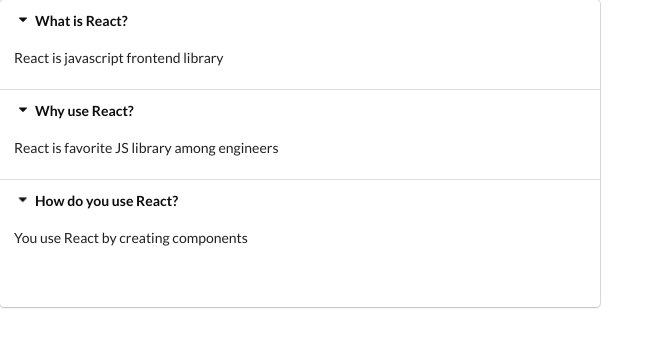
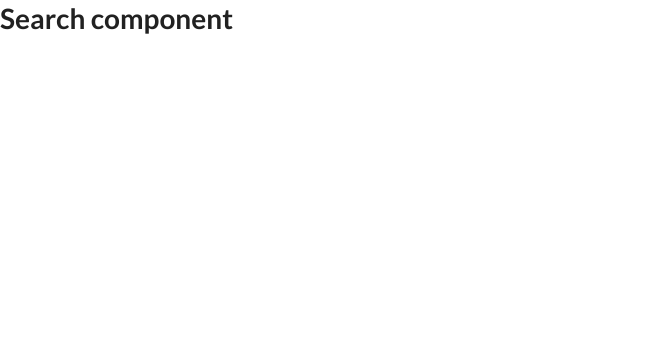
Before and after one commit to aksem62/React-widgets-study, a React (Create React App) app: page / in a window 1280 px wide. Shown: the top 346 px of the page, without its empty margins (0-664 px from the left). Built offline with nearby package versions, Linux system fonts and the light colour scheme.

Commit message:
Scaffolding new component

```diff
--- a/src/App.js
+++ b/src/App.js
@@ -1,5 +1,6 @@
 import React from "react";
 import Accordion from "./components/Accordion";
+import Search from "./components/Search";
 
 const items = [
   {
@@ -19,7 +20,7 @@
 export default () => {
   return (
     <div>
-      <Accordion items={items} />
+      <Search />
     </div>
   );
 };
--- a/src/components/Accordion.js
+++ b/src/components/Accordion.js
@@ -5,25 +5,22 @@
   const onTitleClick = (index) => {
     setActiveIndex(index);
   };
+
   const renderedItems = items.map((item, index) => {
+    const active = index === activeIndex ? "active" : "";
     return (
       <React.Fragment key={item.title}>
-        <div className="title active" onClick={() => onTitleClick(index)}>
+        <div className={`title ${active}`} onClick={() => onTitleClick(index)}>
           <i className="dropdown icon"></i>
           {item.title}
         </div>
-        <div className="content active">
+        <div className={`content ${active}`}>
           <p>{item.content}</p>
         </div>
       </React.Fragment>
     );
   });
-  return (
-    <div className="ui styled accordion">
-      {renderedItems}
-      <h1>{activeIndex}</h1>
-    </div>
-  );
+  return <div className="ui styled accordion">{renderedItems}</div>;
 };
 
 export default Accordion;
--- /dev/null
+++ b/src/components/Search.js
@@ -0,0 +1,7 @@
+import React from "react";
+
+const Seach = () => {
+  return <h1>Search component</h1>;
+};
+
+export default Seach;
```
